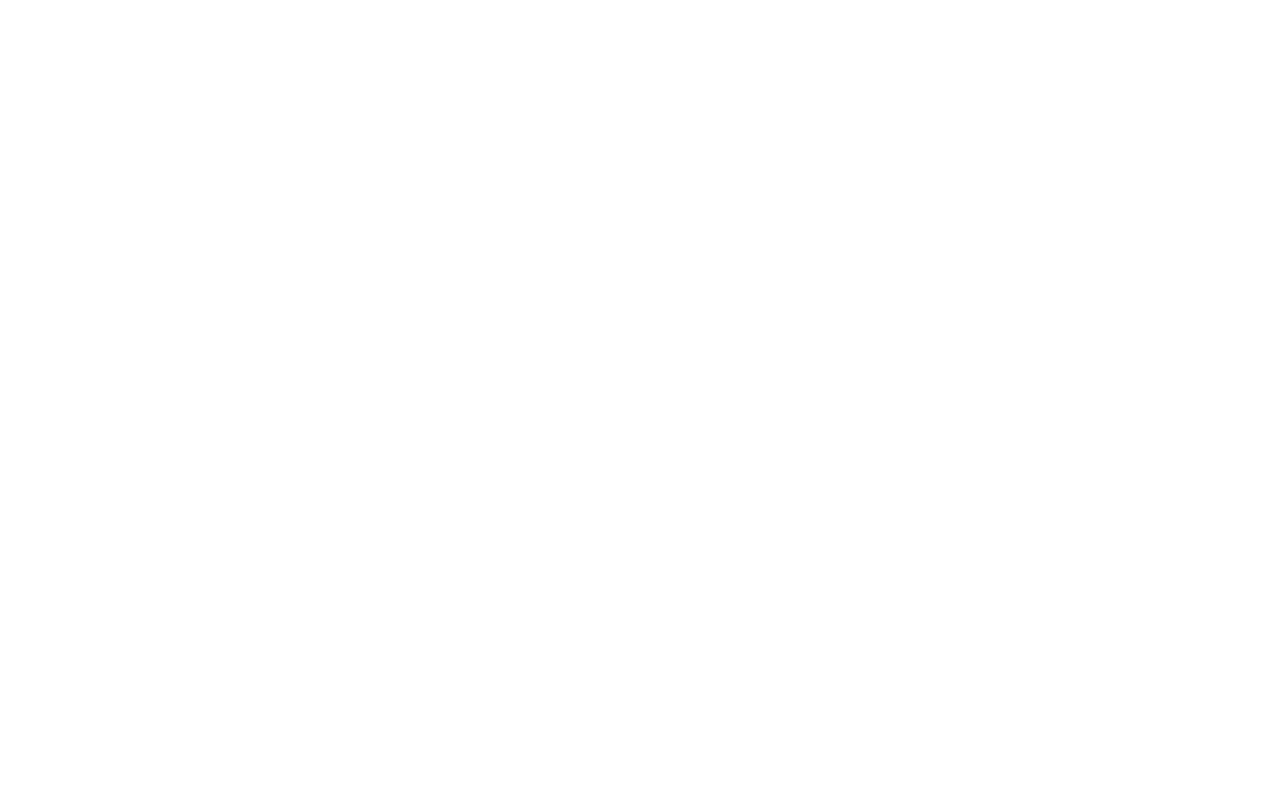
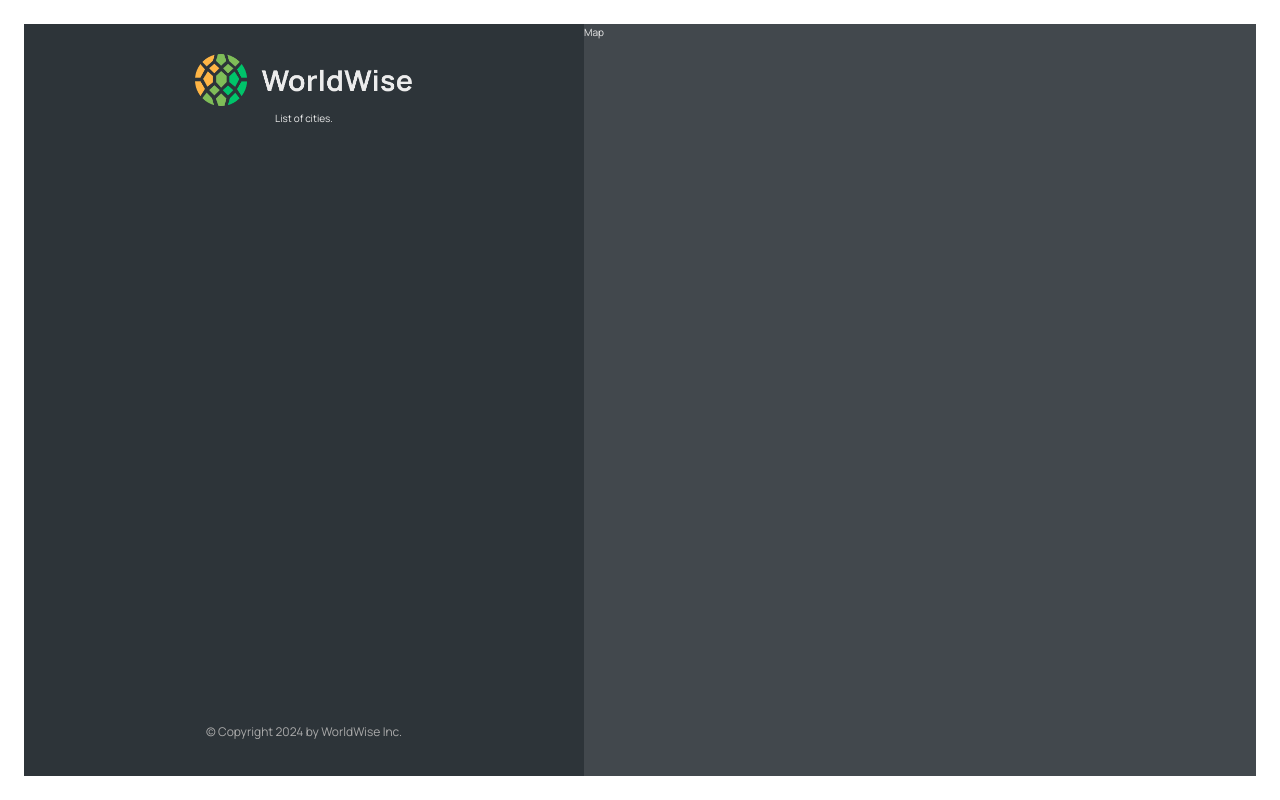
Before and after one commit to kartick17/world-wise, a React (Vite) app: page /app in a window 1280 px wide. Built offline with nearby package versions, Linux system fonts and the light colour scheme.

Commit message:
Create app layout page

```diff
--- /dev/null
+++ b/src/components/Map.jsx
@@ -0,0 +1,7 @@
+import styles from './Map.module.css'
+
+function Map() {
+  return <div className={styles.mapContainer}>Map</div>
+}
+
+export default Map
--- /dev/null
+++ b/src/components/Sidebar.jsx
@@ -0,0 +1,22 @@
+import AppNav from './AppNav'
+import Logo from './Logo'
+import styles from './Sidebar.module.css'
+
+function Sidebar() {
+  return (
+    <div className={styles.sidebar}>
+      <Logo />
+      <AppNav />
+
+      <p>List of cities.</p>
+
+      <footer className={styles.footer}>
+        <p className={styles.copyright}>
+          &copy; Copyright {new Date().getFullYear()} by WorldWise Inc.
+        </p>
+      </footer>
+    </div>
+  )
+}
+
+export default Sidebar
--- a/src/pages/AppLayout.jsx
+++ b/src/pages/AppLayout.jsx
@@ -1,9 +1,12 @@
-import AppNav from '../components/AppNav'
+import Map from '../components/Map'
+import Sidebar from '../components/Sidebar'
+import styles from './AppLayout.module.css'
 
 function AppLayout() {
   return (
-    <div>
-      <AppNav />
+    <div className={styles.app}>
+      <Sidebar />
+      <Map />
     </div>
   )
 }
```
